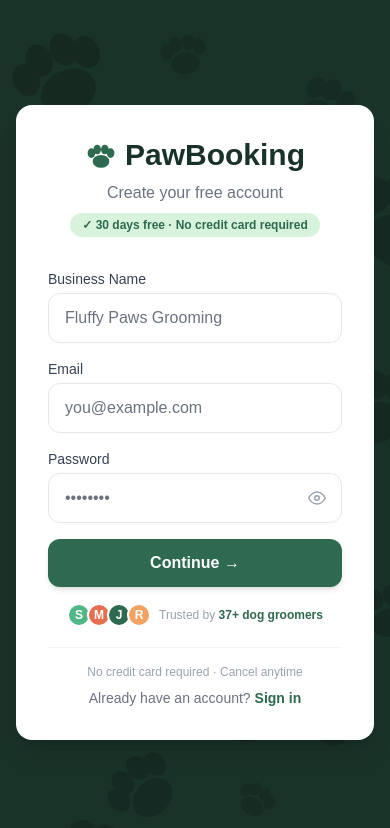
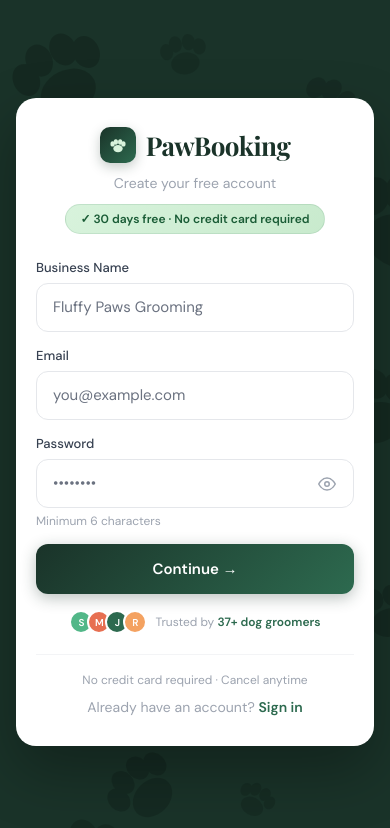
Before and after one commit to Kamdrin1/PawBooking, a Next.js app: page /signup in a window 390 px wide. Shown: the top 828 px of the page. Built offline with nearby package versions, Linux system fonts and the light colour scheme; no server answers.

Commit message:
fix: signup page mobile polish

```diff
--- a/src/app/signup/page.tsx
+++ b/src/app/signup/page.tsx
@@ -40,18 +40,13 @@ export default function SignupPage() {
     setLoading(true)
     setError('')
 
-    // Step 1 — Create Supabase auth account
     const { data, error: signUpError } = await supabase.auth.signUp({ email, password })
     if (signUpError) { setError(signUpError.message); setLoading(false); return }
     if (!data.user) { setError('Something went wrong. Please try again.'); setLoading(false); return }
 
-    // Step 2 — Sign in immediately to establish session
     const { error: signInError } = await supabase.auth.signInWithPassword({ email, password })
-    if (signInError) {
-      console.error('Sign in after signup failed:', signInError.message)
-    }
+    if (signInError) console.error('Sign in after signup failed:', signInError.message)
 
-    // Step 3 — Create profile (no plan yet — set after plan selection)
     const { error: profileError } = await supabase.from('profiles').upsert({
       id: data.user.id,
       email,
@@ -59,13 +54,98 @@ export default function SignupPage() {
     }, { onConflict: 'id' })
     if (profileError) { setError(profileError.message); setLoading(false); return }
 
-    // Step 4 — Redirect to plan selection
     router.push(`/choose-plan?userId=${data.user.id}&email=${encodeURIComponent(email)}&businessName=${encodeURIComponent(businessName)}`)
   }
 
   return (
-    <div className="min-h-screen bg-[#1A3329] flex items-center justify-center p-4 relative overflow-hidden">
-      <div className="absolute inset-0 pointer-events-none select-none" aria-hidden="true">
+    <>
+      <style>{`
+        @import url('https://fonts.googleapis.com/css2?family=Playfair+Display:wght@700&family=DM+Sans:wght@400;500;600&display=swap');
+        * { box-sizing: border-box; margin: 0; padding: 0; font-family: 'DM Sans', sans-serif; }
+        .playfair { font-family: 'Playfair Display', serif; }
+        body { background: #1A3329; }
+
+        .signup-root {
+          min-height: 100vh;
+          min-height: 100dvh;
+          background: #1A3329;
+          display: flex;
+          align-items: center;
+          justify-content: center;
+          padding: 16px;
+          position: relative;
+          overflow: hidden;
+        }
+
+        .signup-card {
+          background: white;
+          border-radius: 24px;
+          padding: 36px 32px;
+          width: 100%;
+          max-width: 420px;
+          box-shadow: 0 24px 60px rgba(0,0,0,0.3);
+          position: relative;
+          z-index: 10;
+        }
+
+        .input-field {
+          width: 100%;
+          border: 1.5px solid #E5E7EB;
+          border-radius: 12px;
+          padding: 12px 16px;
+          font-size: 15px;
+          color: #111827;
+          background: white;
+          transition: border-color 0.15s;
+          -webkit-appearance: none;
+        }
+        .input-field:focus { outline: none; border-color: #2D6A4F; box-shadow: 0 0 0 3px rgba(45,106,79,0.1); }
+        .input-field::placeholder { color: #9CA3AF; }
+        .input-password { padding-right: 48px; }
+
+        .btn-primary {
+          width: 100%;
+          background: linear-gradient(135deg, #1A3329, #2D6A4F);
+          color: white;
+          border: none;
+          border-radius: 12px;
+          padding: 14px;
+          font-size: 15px;
+          font-weight: 600;
+          cursor: pointer;
+          transition: all 0.2s;
+          box-shadow: 0 4px 15px rgba(26,51,41,0.3);
+          -webkit-appearance: none;
+        }
+        .btn-primary:hover { transform: translateY(-1px); box-shadow: 0 8px 20px rgba(26,51,41,0.35); }
+        .btn-primary:active { transform: translateY(0); }
+        .btn-primary:disabled { opacity: 0.5; transform: none; cursor: not-allowed; }
+
+        .eye-btn {
+          position: absolute;
+          right: 14px;
+          top: 50%;
+          transform: translateY(-50%);
+          background: none;
+          border: none;
+          cursor: pointer;
+          color: #9CA3AF;
+          display: flex;
+          align-items: center;
+          padding: 4px;
+          transition: color 0.15s;
+        }
+        .eye-btn:hover { color: #6B7280; }
+
+        @media (max-width: 480px) {
+          .signup-card { padding: 28px 20px; border-radius: 20px; }
+          .signup-logo-text { font-size: 26px !important; }
+        }
+      `}</style>
+
+      <div className="signup-root">
+        {/* Paw background */}
+        <div style={{ position: 'absolute', inset: 0, pointerEvents: 'none', userSelect: 'none' }} aria-hidden="true">
           {pawPositions.map((paw, i) => (
             <svg key={i} width={paw.size} height={paw.size} viewBox="0 0 100 100"
               style={{ position: 'absolute', top: paw.top, left: paw.left, transform: `rotate(${paw.rotate})`, opacity: paw.opacity }}
@@ -79,45 +159,47 @@ export default function SignupPage() {
           ))}
         </div>
 
-      <div className="bg-white rounded-2xl p-8 w-full max-w-md shadow-xl relative z-10">
-        <div className="text-center mb-8">
-          <div className="flex items-center justify-center gap-2 mb-2">
-            <svg width="32" height="32" viewBox="0 0 100 100" fill="#2D6A4F">
+        <div className="signup-card">
+          {/* Header */}
+          <div style={{ textAlign: 'center', marginBottom: '24px' }}>
+            <div style={{ display: 'flex', alignItems: 'center', justifyContent: 'center', gap: '10px', marginBottom: '8px' }}>
+              <div style={{ width: '36px', height: '36px', borderRadius: '10px', background: 'linear-gradient(135deg, #1A3329, #2D6A4F)', display: 'flex', alignItems: 'center', justifyContent: 'center', boxShadow: '0 4px 12px rgba(26,51,41,0.25)', flexShrink: 0 }}>
+                <svg width="18" height="18" viewBox="0 0 100 100" fill="#D8F3DC">
                   <ellipse cx="50" cy="70" rx="26" ry="20"/>
                   <ellipse cx="20" cy="44" rx="12" ry="15"/>
                   <ellipse cx="38" cy="33" rx="12" ry="15"/>
                   <ellipse cx="62" cy="33" rx="12" ry="15"/>
                   <ellipse cx="80" cy="44" rx="12" ry="15"/>
                 </svg>
-            <h1 className="text-3xl font-bold text-[#1A3329]">PawBooking</h1>
               </div>
-          <p className="text-gray-500 mt-1">Create your free account</p>
-          <span className="inline-flex items-center gap-1 bg-[#D8F3DC] text-[#2D6A4F] text-xs font-semibold px-3 py-1 rounded-full mt-2">
+              <span className="playfair signup-logo-text" style={{ fontSize: '28px', fontWeight: 700, color: '#1A3329', letterSpacing: '-0.02em' }}>PawBooking</span>
+            </div>
+            <p style={{ fontSize: '14px', color: '#9CA3AF', marginBottom: '10px' }}>Create your free account</p>
+            <div style={{ display: 'inline-flex', alignItems: 'center', gap: '6px', background: 'linear-gradient(135deg, #D8F3DC, #c8eacd)', color: '#1A5C36', fontSize: '12px', fontWeight: 700, padding: '5px 14px', borderRadius: '50px', border: '1px solid rgba(45,106,79,0.12)' }}>
               ✓ 30 days free · No credit card required
-          </span>
+            </div>
           </div>
 
-        <form onSubmit={handleSignup} className="space-y-4">
+          <form onSubmit={handleSignup} style={{ display: 'flex', flexDirection: 'column', gap: '14px' }}>
             <div>
-            <label className="block text-sm font-medium text-gray-700 mb-1">Business Name</label>
+              <label style={{ display: 'block', fontSize: '13px', fontWeight: 500, color: '#374151', marginBottom: '6px' }}>Business Name</label>
               <input type="text" value={businessName} onChange={e => setBusinessName(e.target.value)}
-              className="w-full border border-gray-200 rounded-xl px-4 py-3 focus:outline-none focus:border-[#2D6A4F] text-gray-900"
-              placeholder="Fluffy Paws Grooming" required />
+                className="input-field" placeholder="Fluffy Paws Grooming" required
+                autoComplete="organization" />
             </div>
             <div>
-            <label className="block text-sm font-medium text-gray-700 mb-1">Email</label>
+              <label style={{ display: 'block', fontSize: '13px', fontWeight: 500, color: '#374151', marginBottom: '6px' }}>Email</label>
               <input type="email" value={email} onChange={e => setEmail(e.target.value)}
-              className="w-full border border-gray-200 rounded-xl px-4 py-3 focus:outline-none focus:border-[#2D6A4F] text-gray-900"
-              placeholder="you@example.com" required />
+                className="input-field" placeholder="you@example.com" required
+                autoComplete="email" inputMode="email" />
             </div>
             <div>
-            <label className="block text-sm font-medium text-gray-700 mb-1">Password</label>
-            <div className="relative">
+              <label style={{ display: 'block', fontSize: '13px', fontWeight: 500, color: '#374151', marginBottom: '6px' }}>Password</label>
+              <div style={{ position: 'relative' }}>
                 <input type={showPassword ? 'text' : 'password'} value={password} onChange={e => setPassword(e.target.value)}
-                className="w-full border border-gray-200 rounded-xl px-4 py-3 pr-12 focus:outline-none focus:border-[#2D6A4F] text-gray-900"
-                placeholder="••••••••" required minLength={6} />
-              <button type="button" onClick={() => setShowPassword(!showPassword)}
-                className="absolute right-4 top-1/2 -translate-y-1/2 text-gray-400 hover:text-gray-600 transition">
+                  className="input-field input-password" placeholder="••••••••" required minLength={6}
+                  autoComplete="new-password" />
+                <button type="button" onClick={() => setShowPassword(!showPassword)} className="eye-btn">
                   {showPassword ? (
                     <svg xmlns="http://www.w3.org/2000/svg" width="18" height="18" viewBox="0 0 24 24" fill="none" stroke="currentColor" strokeWidth="2" strokeLinecap="round" strokeLinejoin="round">
                       <path d="M17.94 17.94A10.07 10.07 0 0 1 12 20c-7 0-11-8-11-8a18.45 18.45 0 0 1 5.06-5.94"/>
@@ -132,35 +214,41 @@ export default function SignupPage() {
                   )}
                 </button>
               </div>
+              <p style={{ fontSize: '12px', color: '#9CA3AF', marginTop: '4px' }}>Minimum 6 characters</p>
             </div>
 
-          {error && <p className="text-red-500 text-sm">{error}</p>}
+            {error && (
+              <div style={{ padding: '10px 14px', borderRadius: '10px', background: '#FEE2E2', border: '1px solid #FECACA', fontSize: '13px', color: '#DC2626' }}>
+                {error}
+              </div>
+            )}
 
-          <button type="submit" disabled={loading}
-            className="w-full bg-[#2D6A4F] text-white rounded-xl py-3 font-semibold hover:bg-[#1A3329] hover:-translate-y-0.5 active:translate-y-0 transition-all duration-150 disabled:opacity-50 shadow-md hover:shadow-lg">
+            <button type="submit" disabled={loading} className="btn-primary">
               {loading ? 'Creating account...' : 'Continue →'}
             </button>
           </form>
 
-        <div className="flex items-center justify-center gap-2 mt-4">
-          <div className="flex -space-x-1">
-            {['#52B788','#E76F51','#2D6A4F','#F4A261'].map((c, i) => (
-              <div key={i} className="w-6 h-6 rounded-full border-2 border-white flex items-center justify-center text-white text-xs font-bold" style={{ background: c }}>
-                {['S','M','J','R'][i]}
+          {/* Social proof */}
+          <div style={{ display: 'flex', alignItems: 'center', justifyContent: 'center', gap: '8px', marginTop: '16px' }}>
+            <div style={{ display: 'flex' }}>
+              {['#52B788', '#E76F51', '#2D6A4F', '#F4A261'].map((c, i) => (
+                <div key={i} style={{ width: '24px', height: '24px', borderRadius: '50%', border: '2px solid white', display: 'flex', alignItems: 'center', justifyContent: 'center', fontSize: '10px', fontWeight: 700, color: 'white', background: c, marginLeft: i > 0 ? '-6px' : 0 }}>
+                  {['S', 'M', 'J', 'R'][i]}
                 </div>
               ))}
             </div>
-          <p className="text-xs text-gray-400">Trusted by <span className="text-[#2D6A4F] font-semibold">37+ dog groomers</span></p>
+            <p style={{ fontSize: '12px', color: '#9CA3AF' }}>Trusted by <span style={{ color: '#2D6A4F', fontWeight: 600 }}>37+ dog groomers</span></p>
           </div>
 
-        <div className="border-t border-gray-100 mt-5 pt-4">
-          <p className="text-center text-xs text-gray-400">No credit card required · Cancel anytime</p>
-          <p className="text-center text-sm text-gray-500 mt-2">
+          <div style={{ borderTop: '1px solid #F3F4F6', marginTop: '20px', paddingTop: '16px' }}>
+            <p style={{ textAlign: 'center', fontSize: '12px', color: '#9CA3AF', marginBottom: '8px' }}>No credit card required · Cancel anytime</p>
+            <p style={{ textAlign: 'center', fontSize: '14px', color: '#9CA3AF' }}>
               Already have an account?{' '}
-            <Link href="/login" className="text-[#2D6A4F] font-semibold">Sign in</Link>
+              <Link href="/login" style={{ color: '#2D6A4F', fontWeight: 600, textDecoration: 'none' }}>Sign in</Link>
             </p>
           </div>
         </div>
       </div>
+    </>
   )
 }
```
Lines whose indentation alone changed are shown as unchanged.
